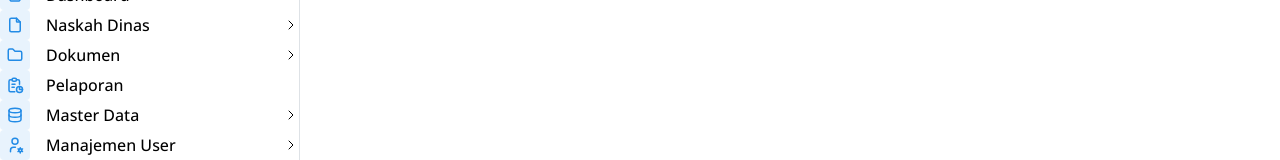
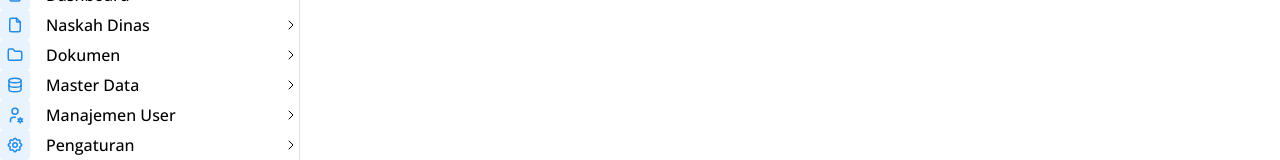
Before and after one commit to mjsgit870/jm-arsip-fe, a Next.js app: page /dashboard in a window 1280 px wide. Shown: the part 313-473 px from the top of the page. Built offline with nearby package versions, Linux system fonts and the light colour scheme.

Commit message:
refactor sidebar link to using Link Next js

```diff
--- a/src/components/layout/dashboard/Sidebar.tsx
+++ b/src/components/layout/dashboard/Sidebar.tsx
@@ -13,8 +13,8 @@ import classes from './Sidebar.module.css'
 import { LinksGroup } from './SidebarLinksGroup'
 
 const mockdata = [
-  { label: 'Pencarian Arsip', icon: IconSearch },
-  { label: 'Dashboard', icon: IconDashboard },
+  { label: 'Pencarian Arsip', icon: IconSearch, href: '/search' },
+  { label: 'Dashboard', icon: IconDashboard, href: '/dashboard' },
   {
     label: 'Naskah Dinas',
     icon: IconFile,
--- a/src/components/layout/dashboard/SidebarLinksGroup/index.tsx
+++ b/src/components/layout/dashboard/SidebarLinksGroup/index.tsx
@@ -2,31 +2,33 @@ import { Box, Collapse, Group, Text, ThemeIcon, UnstyledButton } from '@mantine/
 import { IconChevronRight } from '@tabler/icons-react';
 import { useState } from 'react';
 import classes from './SidebarLinksGroup.module.css';
+import Link from 'next/link';
 
 interface LinksGroupProps {
-  // eslint-disable-next-line @typescript-eslint/no-explicit-any
   icon: React.FC<any>;
   label: string;
+  href?: string;
   initiallyOpened?: boolean;
   links?: { label: string; link: string }[];
 }
 
-export function LinksGroup({ icon: Icon, label, initiallyOpened, links }: LinksGroupProps) {
+export function LinksGroup({ icon: Icon, label, href, initiallyOpened, links }: LinksGroupProps) {
   const hasLinks = Array.isArray(links);
   const [opened, setOpened] = useState(initiallyOpened || false);
   const items = (hasLinks ? links : []).map((link) => (
-    <Text<'a'>
-      component="a"
+    <Text
+      component={Link}
       className={classes.link}
       href={link.link}
       key={link.label}
-      onClick={(event) => event.preventDefault()}
     >
       {link.label}
     </Text>
   ));
 
   return (
+    <>
+      {hasLinks ? (
         <>
           <UnstyledButton onClick={() => setOpened((o) => !o)} className={classes.control}>
             <Group justify="space-between" gap={0}>
@@ -48,5 +50,16 @@ export function LinksGroup({ icon: Icon, label, initiallyOpened, links }: LinksG
           </UnstyledButton>
           {hasLinks ? <Collapse in={opened}>{items}</Collapse> : null}
         </>
+      ) : href ? (
+        <UnstyledButton component={Link} href={href} className={classes.control}>
+          <Box style={{ display: 'flex', alignItems: 'center' }}>
+            <ThemeIcon variant="light" size={30}>
+              <Icon size={18} />
+            </ThemeIcon>
+            <Box ml="md">{label}</Box>
+          </Box>
+        </UnstyledButton>
+      ) : null}
+    </>
   );
 }
```
Lines whose indentation alone changed are shown as unchanged.
